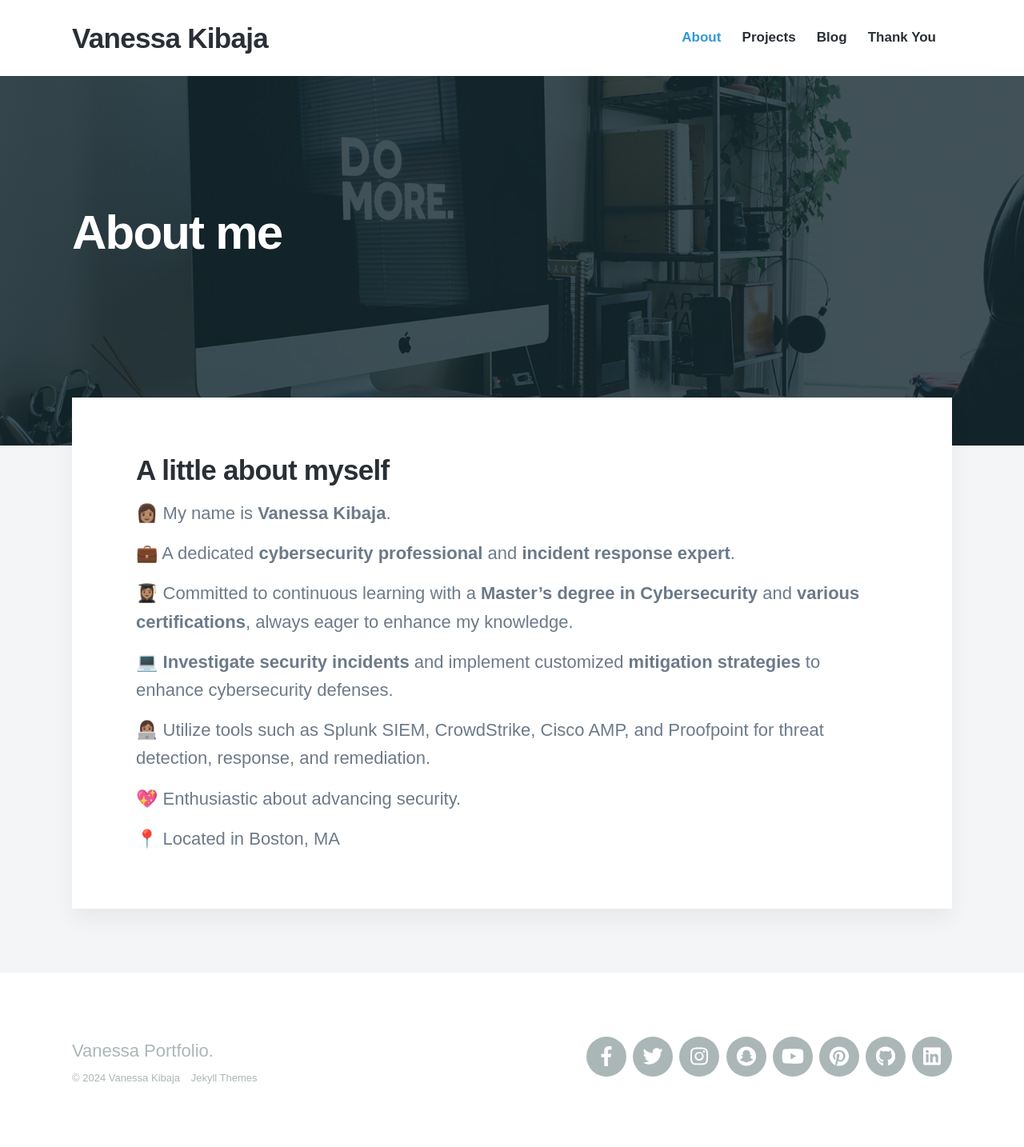
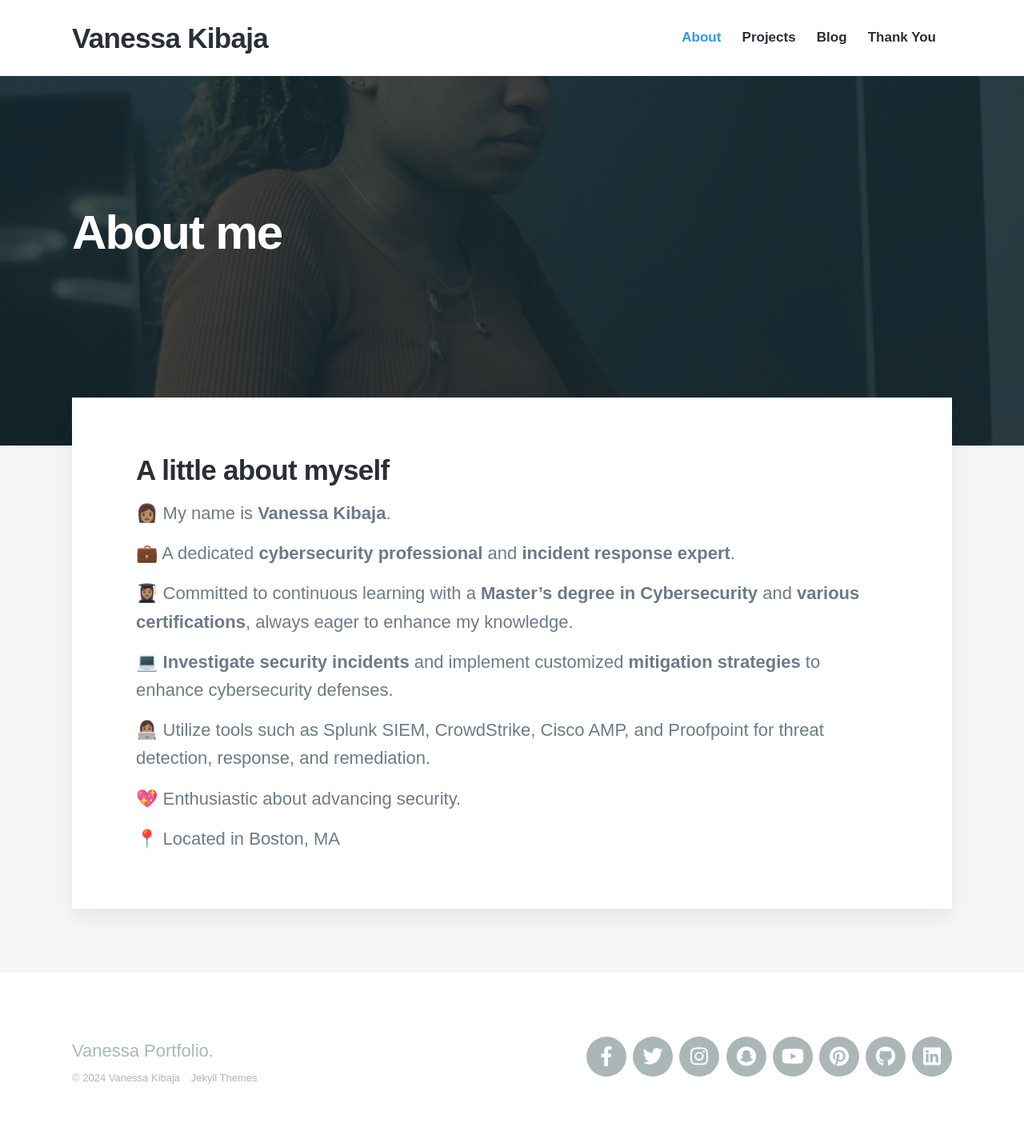
Before and after one commit to vkibaja/vkibaja.github.io, a Jekyll site: the page built from _pages/about.md, in a window 1280 px wide. Shown: the whole page at 80% size. Built offline with Jekyll 4.4.1, drawn with Linux system fonts in a browser that asks for light colours; nearby versions of some CDN libraries; some web fonts are replaced.

Commit message:
Update about.md

```diff
--- a/_pages/about.md
+++ b/_pages/about.md
@@ -1,7 +1,7 @@
 ---
 title: About me
 description: A little about myself.
-featured_image: /images/demo/about.jpg
+featured_image: /images/demo/NEU-with-Laptop-2.jpg
 ---
 
 ## A little about myself
```
